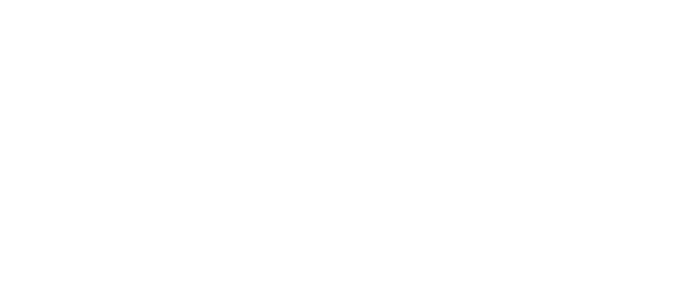
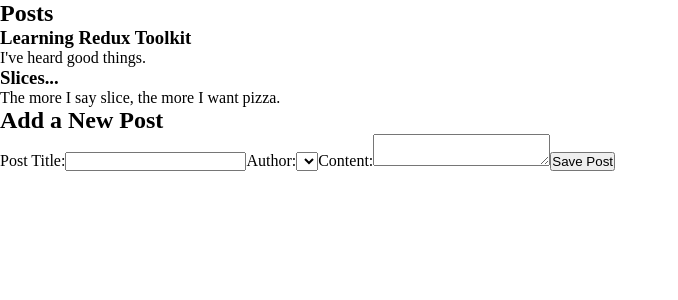
Before and after one commit to Jfnrosimo/blog-redux, a React (Create React App) app in the folder client/: page / in a window 1280 px wide. Shown: the top 300 px of the page, without its empty margins (0-678 px from the left). Built offline with nearby package versions, Linux system fonts and the light colour scheme.

Commit message:
Feat: added posts and user reducers

```diff
--- a/client/src/App.js
+++ b/client/src/App.js
@@ -1,5 +1,13 @@
+import AddPostForm from "./features/posts/AddPostForm";
+import PostsList from "./features/posts/PostsList";
+
 const App = () => {
-  return <div></div>;
+  return (
+    <div>
+      <PostsList />
+      <AddPostForm />
+    </div>
+  );
 };
 
 export default App;
--- /dev/null
+++ b/client/src/app/store.js
@@ -0,0 +1,12 @@
+import { configureStore } from "@reduxjs/toolkit";
+
+//Import reducer
+import postsReducer from "../features/posts/postsSlice";
+import usersReducer from "../features/users/usersSlice";
+
+export const store = configureStore({
+  reducer: {
+    posts: postsReducer,
+    users: usersReducer,
+  },
+});
--- /dev/null
+++ b/client/src/features/posts/AddPostForm.js
@@ -0,0 +1,53 @@
+import { useState } from "react";
+import { useDispatch } from "react-redux";
+
+import { postAdded } from "./postsSlice";
+
+const AddPostForm = () => {
+  const dispatch = useDispatch();
+  const [title, setTitle] = useState("");
+  const [content, setContent] = useState("");
+
+  const onTitleChanged = (e) => setTitle(e.target.value);
+  const onContentChanged = (e) => setContent(e.target.value);
+
+  const onSavePostClicked = () => {
+    if (title && content) {
+      dispatch(postAdded(title, content));
+      setTitle("");
+      setContent("");
+    }
+  };
+
+  return (
+    <section>
+      <h2>Add a New Post</h2>
+      <form>
+        <label htmlFor="postTitle">Post Title:</label>
+        <input
+          type="text"
+          id="postTitle"
+          name="postTitle"
+          value={title}
+          onChange={onTitleChanged}
+        />
+        <label htmlFor="postAuthor">Author:</label>
+        <select id="postAuthor">
+          <option value=""></option>
+        </select>
+        <label htmlFor="postContent">Content:</label>
+        <textarea
+          id="postContent"
+          name="postContent"
+          value={content}
+          onChange={onContentChanged}
+        />
+        <button type="button" onClick={onSavePostClicked}>
+          Save Post
+        </button>
+      </form>
+    </section>
+  );
+};
+
+export default AddPostForm;
--- /dev/null
+++ b/client/src/features/posts/PostsList.js
@@ -0,0 +1,22 @@
+import { useSelector } from "react-redux";
+import { selectAllPosts } from "./postsSlice";
+
+const PostsList = () => {
+  const posts = useSelector(selectAllPosts);
+
+  const renderedPosts = posts.map((post) => (
+    <article key={post.id}>
+      <h3>{post.title}</h3>
+      <p>{post.content.substring(0, 100)}</p>
+    </article>
+  ));
+
+  return (
+    <section>
+      <h2>Posts</h2>
+      {renderedPosts}
+    </section>
+  );
+};
+
+export default PostsList;
--- /dev/null
+++ b/client/src/features/posts/postsSlice.js
@@ -0,0 +1,41 @@
+import { createSlice, nanoid } from "@reduxjs/toolkit";
+
+const initialState = [
+  {
+    id: "1",
+    title: "Learning Redux Toolkit",
+    content: "I've heard good things.",
+  },
+  {
+    id: "2",
+    title: "Slices...",
+    content: "The more I say slice, the more I want pizza.",
+  },
+];
+
+export const postsSlice = createSlice({
+  name: "posts",
+  initialState,
+  reducers: {
+    postAdded: {
+      reducer(state, action) {
+        state.push(action.payload);
+      },
+      prepare(title, content) {
+        return {
+          payload: {
+            id: nanoid(),
+            title,
+            content,
+          },
+        };
+      },
+    },
+  },
+});
+
+export const selectAllPosts = (state) => state.posts;
+
+export const { postAdded } = postsSlice.actions;
+
+export default postsSlice.reducer;
--- /dev/null
+++ b/client/src/features/users/usersSlice.js
@@ -0,0 +1,17 @@
+import { createSlice } from "@reduxjs/toolkit";
+
+const initialState = [
+  { id: "0", name: "Jomar Anniban" },
+  { id: "1", name: "Daniel Ocampo" },
+  { id: "2", name: "Shajana Melen" },
+];
+
+export const usersSlice = createSlice({
+  name: "users",
+  initialState,
+  reducers: {},
+});
+
+export const selectAllUsers = (state) => state.users;
+
+export default usersSlice.reducer;
--- a/client/src/index.js
+++ b/client/src/index.js
@@ -3,9 +3,15 @@
 import "./index.css";
 import App from "./App";
 
+//Import redux
+import { store } from "./app/store";
+import { Provider } from "react-redux";
+
 const root = ReactDOM.createRoot(document.getElementById("root"));
 root.render(
   <React.StrictMode>
-    <App />
+    <Provider store={store}>
+      <App />
+    </Provider>
   </React.StrictMode>
 );
```
Also changed, not shown: 2 other files (tests, documents, lock files or other folders).
